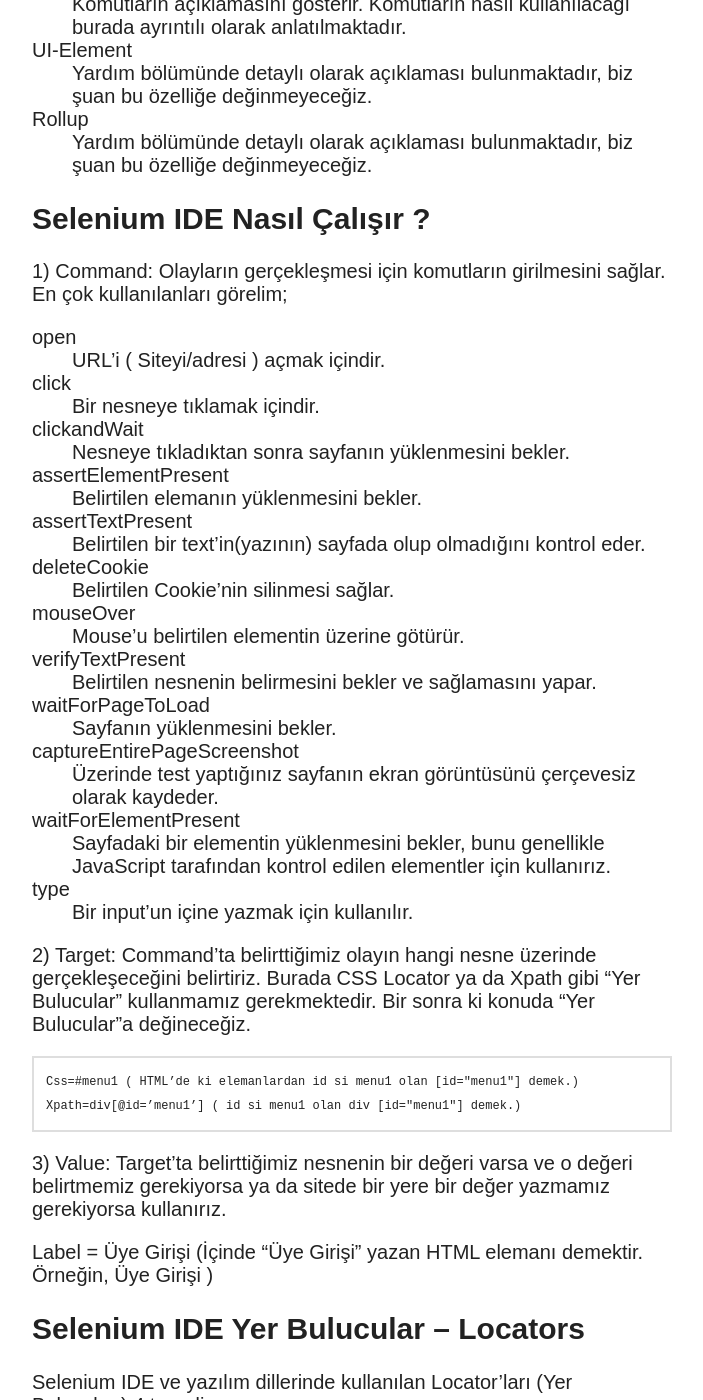
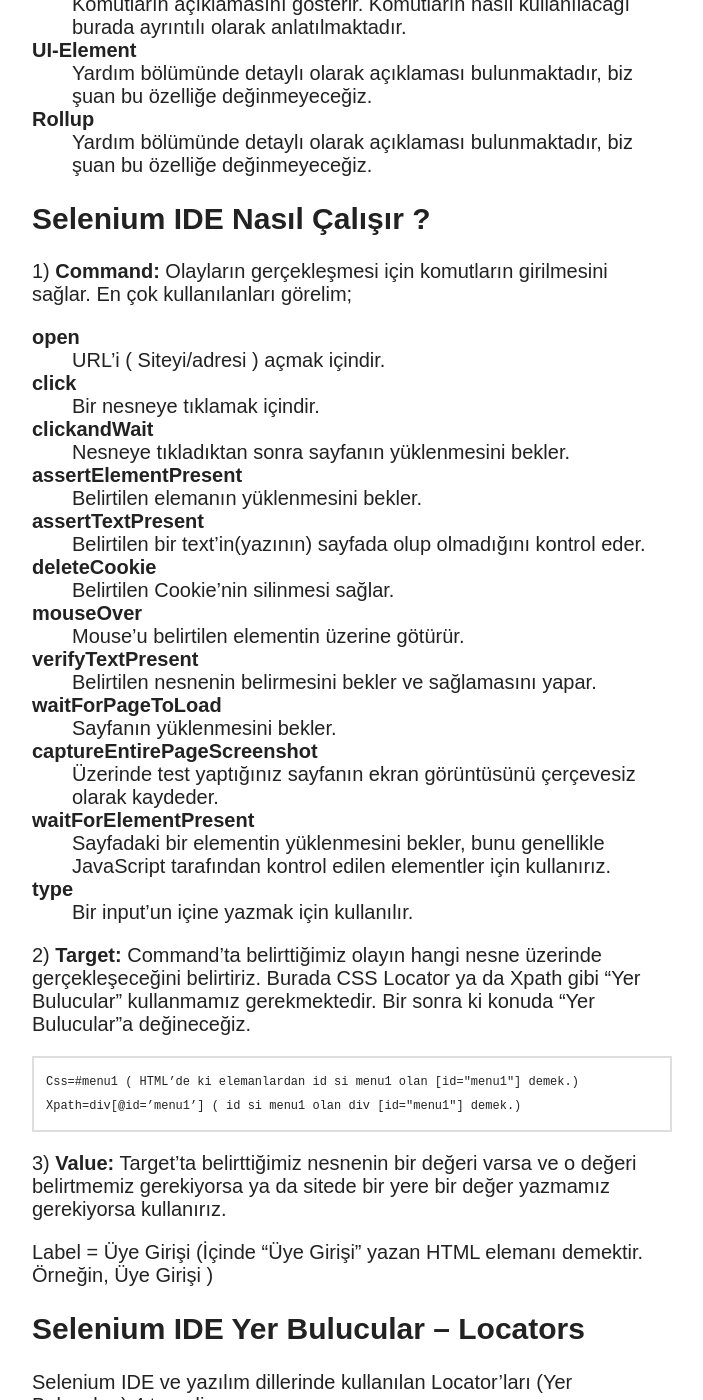
Before and after one commit to sahibinden/sahibinden.github.io, a Jekyll site: the page built from _posts/2011-07-29-kusursuz-testler-yazmak-selenium-ide.md, in a window 1280 px wide and 1400 px high, scrolled down 3528 px. Shown: the whole window, without its empty margins (318-1021 px from the left). Built offline with Jekyll 4.4.1, drawn with Linux system fonts in a browser that asks for light colours; nearby versions of some CDN libraries; comment, search, counter and statistics services are not loaded; some of the changed text lies outside the part shown.

```diff
--- a/_posts/2011-07-29-kusursuz-testler-yazmak-selenium-ide.md
+++ b/_posts/2011-07-29-kusursuz-testler-yazmak-selenium-ide.md
@@ -41,109 +41,109 @@ Selenium IDE yüklemesi bittiğinde Firefox menüsünden sırasıyla “Araçlar
 
 ![](/images/posts/selenium/seleniumView.png)
 
-Dosya
+**Dosya**
 : Yeni bir Test Case açmaya, kaydetmeye ya da daha önceden kaydedilmiş bir Test Case’i eklemeye ya da açmaya yarar.
 
-Düzenle
+**Düzenle**
 : Kontrol işlemlerinin yapıldığı bölümdür. (Kes, Yapıştır, Geri Al vb.)
 
-Options
+**Options**
 : Bu bölüm IDE ile alakalı ayarlamaların yapıldığı ve varsayılan IDE dilini herhangi bir dile çevirme imkanının bulunduğu bölümdür.
 
-Options > Options
+**Options > Options**
 : Karakter kodlaması ve Selenium komutlarında "Wait" komutu için milisaniye cinsinden sürenin belirlenmesi bu kısımda yapılır. Varsayılan bekleme süresi “30.000 ms = 30 sn” dir. Ayrıca Bu kısımda kişisel JavaScript'lerinizi de yükleyebilirsiniz.
 
-Options > Format
+**Options > Format**
 : Selenium scriptlerini HTML dilinden başka herhangi bir dile çevirmek için kullanılır.
 
-Options > Clipboard Format
+**Options > Clipboard Format**
 : Hızlı bir şekilde mevcut diğer dillere çevirmek için kullanılır.
 
-Yardım
+**Yardım**
 : Genel Yardım bölümüdür. Bu bölümde özellikle “UI-Element Documentation” işinize yarayabilir. Genel olarak tüm IDE’yi anlatmaktadır.
 
-Base URL
+**Base URL**
 :Test yapılman istenen URL (Web Adresi) bu alana yazılır. Eğer kayıtlı bir Test Case’iniz varsa Test Case’i çalıştırdığınızda URL otomatik olarak gelecektir.
 
-Fast & Slow
+**Fast & Slow**
 : Bu kısımda testin hızını ayarlayabilirsiniz. Testin varsayılan hızı 10′dur. Hız göstergesi 1 ile 10 arasındadır. Eğer testi 1 seviyesine getirirseniz hız, bir insanın test yaptığı hıza eşit olacaktır. Burada ki amaç testi yakalayamama durumunda hızı yavaşlatmaktır. Test hızını teste başlamadan önce ayarlamanız gerekmektedir.
 
-Play All
+**Play All**
 : Tüm Test Case’leri çalıştırmak için kullanılır.
 
-Play
+**Play**
 : Üzerinde çalışılan Test Case’i çalıştırmak için kullanılır.
 
-Pause
+**Pause**
 : Çalıştırılmış bir Test Case’i bekletmek için kullanılır.
 
-Step
+**Step**
 : Bekletilmiş bir Test Case’i adım adım ilerletmek için kullanılır.
 
-Test Runner
+**Test Runner**
 : Hem Selenium kodunu hem Test Case’i hem de testi yaptığınız siteyi hızlı bir şekilde görmek için kullanılan ideal bir araçtır.
 
-Record
+**Record**
 : Testi kaydetmek ve testi durdurmak için kullanılır. Selenium IDE’yi ilk başlattığınızda kayıt otomatik başlar, işlemlerinizi yaptıktan sonra kaydı bitirmek için Record tuşuna basmanız gerekmektedir.
 
-Log
+**Log**
 : Testin çalıştırılması ile birlikte hatalı ve başarılı işlemlerin kaydını tutar.
 
-Reference
+**Reference**
 : Komutların açıklamasını gösterir. Komutların nasıl kullanılacağı burada ayrıntılı olarak anlatılmaktadır.
 
-UI-Element
+**UI-Element**
 : Yardım bölümünde detaylı olarak açıklaması bulunmaktadır, biz şuan bu özelliğe değinmeyeceğiz.
 
-Rollup
+**Rollup**
 : Yardım bölümünde detaylı olarak açıklaması bulunmaktadır, biz şuan bu özelliğe değinmeyeceğiz.
 
 ## Selenium IDE Nasıl Çalışır ?
 
-1) Command: Olayların gerçekleşmesi için komutların girilmesini sağlar. En çok kullanılanları görelim;
+1) **Command:** Olayların gerçekleşmesi için komutların girilmesini sağlar. En çok kullanılanları görelim;
 
-open
+**open**
 : URL’i ( Siteyi/adresi ) açmak içindir.
 
-click
+**click**
 : Bir nesneye tıklamak içindir.
 
-clickandWait
+**clickandWait**
 : Nesneye tıkladıktan sonra sayfanın yüklenmesini bekler.
 
-assertElementPresent
+**assertElementPresent**
 : Belirtilen elemanın yüklenmesini bekler.
 
-assertTextPresent
+**assertTextPresent**
 : Belirtilen bir text’in(yazının) sayfada olup olmadığını kontrol eder.
 
-deleteCookie
+**deleteCookie**
 : Belirtilen Cookie’nin silinmesi sağlar.
 
-mouseOver
+**mouseOver**
 : Mouse’u belirtilen elementin üzerine götürür.
 
-verifyTextPresent
+**verifyTextPresent**
 : Belirtilen nesnenin belirmesini bekler ve sağlamasını yapar.
 
-waitForPageToLoad
+**waitForPageToLoad**
 : Sayfanın yüklenmesini bekler.
 
-captureEntirePageScreenshot
+**captureEntirePageScreenshot**
 : Üzerinde test yaptığınız sayfanın ekran görüntüsünü çerçevesiz olarak kaydeder.
 
-waitForElementPresent
+**waitForElementPresent**
 : Sayfadaki bir elementin yüklenmesini bekler, bunu genellikle JavaScript tarafından kontrol edilen elementler için kullanırız.
 
-type
+**type**
 : Bir input’un içine yazmak için kullanılır.
 
-2) Target: Command’ta belirttiğimiz olayın hangi nesne üzerinde gerçekleşeceğini belirtiriz. Burada CSS Locator ya da Xpath gibi “Yer Bulucular” kullanmamız gerekmektedir. Bir sonra ki konuda “Yer Bulucular”a değineceğiz.
+2) **Target:** Command’ta belirttiğimiz olayın hangi nesne üzerinde gerçekleşeceğini belirtiriz. Burada CSS Locator ya da Xpath gibi “Yer Bulucular” kullanmamız gerekmektedir. Bir sonra ki konuda “Yer Bulucular”a değineceğiz.
 
     Css=#menu1 ( HTML’de ki elemanlardan id si menu1 olan [id="menu1"] demek.)
     Xpath=div[@id=’menu1’] ( id si menu1 olan div [id="menu1"] demek.)
 
-3) Value: Target’ta belirttiğimiz nesnenin bir değeri varsa ve o değeri belirtmemiz gerekiyorsa ya da sitede bir yere bir değer yazmamız gerekiyorsa kullanırız.
+3) **Value:** Target’ta belirttiğimiz nesnenin bir değeri varsa ve o değeri belirtmemiz gerekiyorsa ya da sitede bir yere bir değer yazmamız gerekiyorsa kullanırız.
 
 Label = Üye Girişi (İçinde “Üye Girişi” yazan HTML elemanı demektir. Örneğin, <span>Üye Girişi</span> )
 
@@ -151,10 +151,10 @@ Label = Üye Girişi (İçinde “Üye Girişi” yazan HTML elemanı demektir.
 
 Selenium IDE ve yazılım dillerinde kullanılan Locator’ları (Yer Bulucuları) 4 tanedir.
 
-Xpath
+**Xpath
 CSS Locator
 DOM (Data Object Model)
-Link Locator
+Link Locator**
 
 ### Selenium IDE XPath nedir, nasıl kullanılır?
 
```
